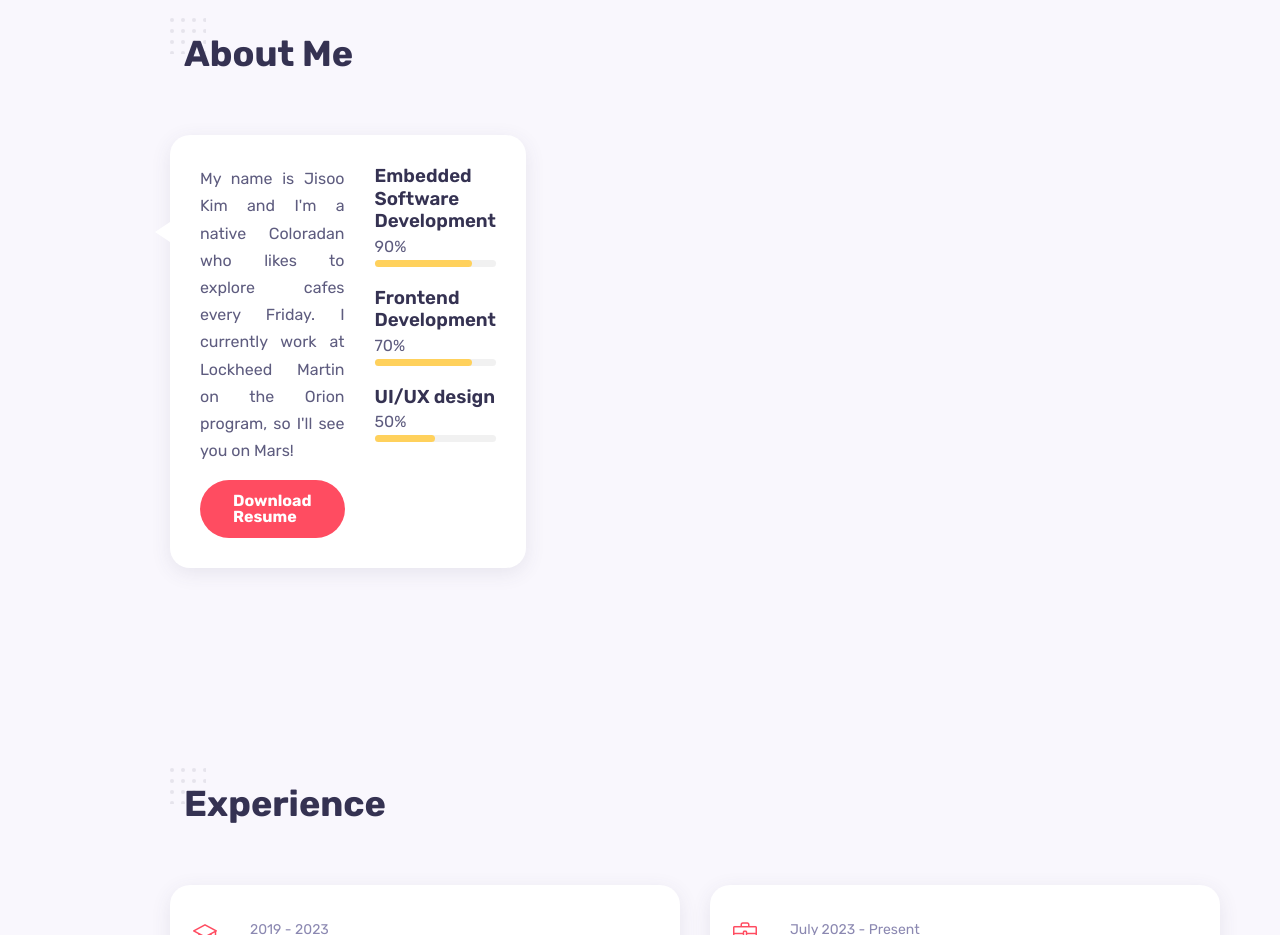
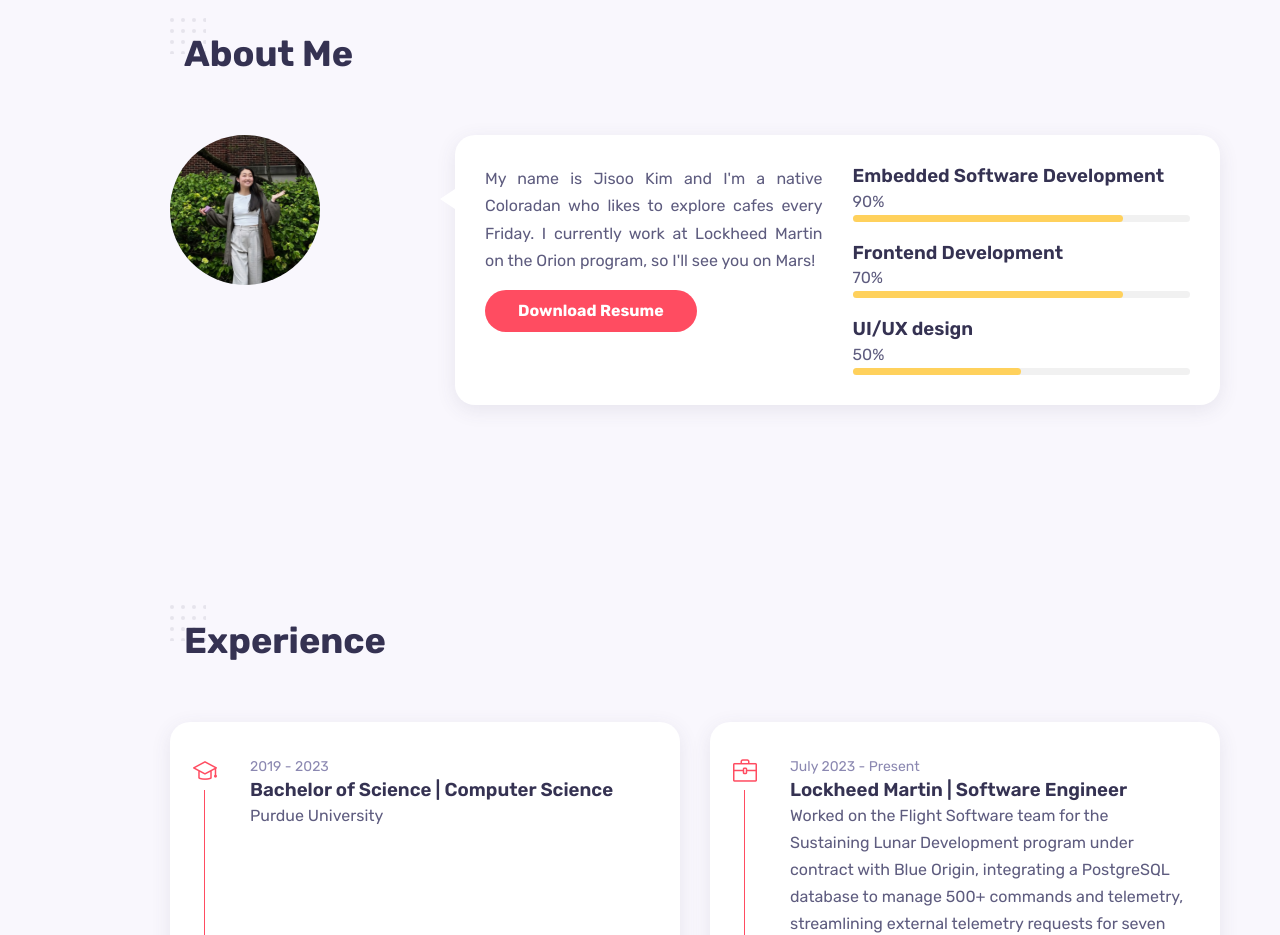
Before and after one commit to jikim001/jikim001.github.io, a React (Create React App) app: page / in a window 1280 px wide. Shown: the part 880-1815 px from the top of the page. Built offline with nearby package versions, Linux system fonts and the light colour scheme.

Commit message:
added profile pic 2

```diff
--- a/src/components/about/About.jsx
+++ b/src/components/about/About.jsx
@@ -1,6 +1,6 @@
 import React from 'react';
 import "./about.css";
-// import Image from "../../assets/my-profile-2.svg"
+import Image from "../../assets/my-profile-2.svg"
 import AboutBox from "./AboutBox"
 
 const About = () => {
@@ -9,7 +9,7 @@ const About = () => {
             <h2 className="section__title">About Me</h2>
 
             <div className="about__container grid">
-                {/* <img src={Image} alt="" className="about__img" /> */}
+                <img src={Image} alt="" className="about__img" />
 
                 <div className="about__data grid">
                     <div className="about__info">
```
